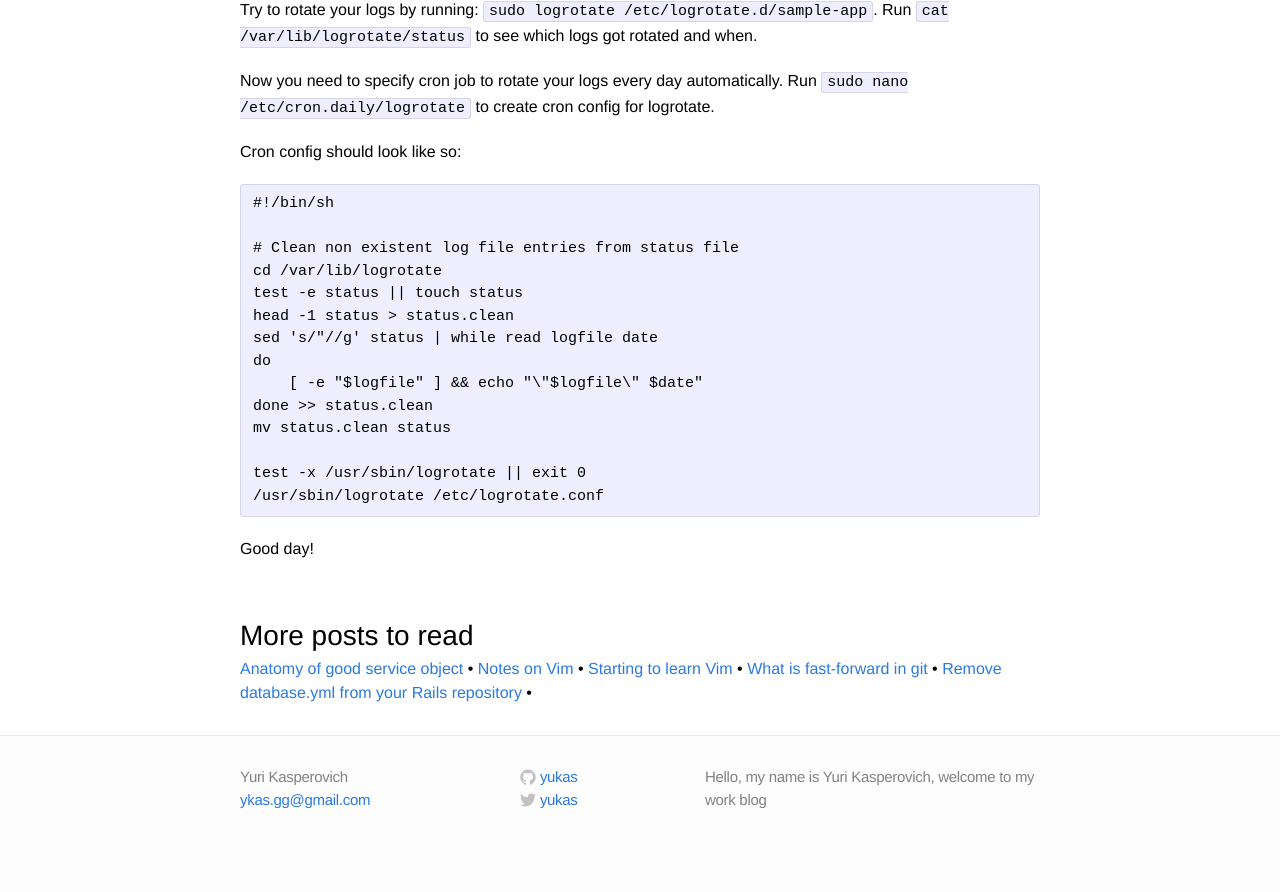
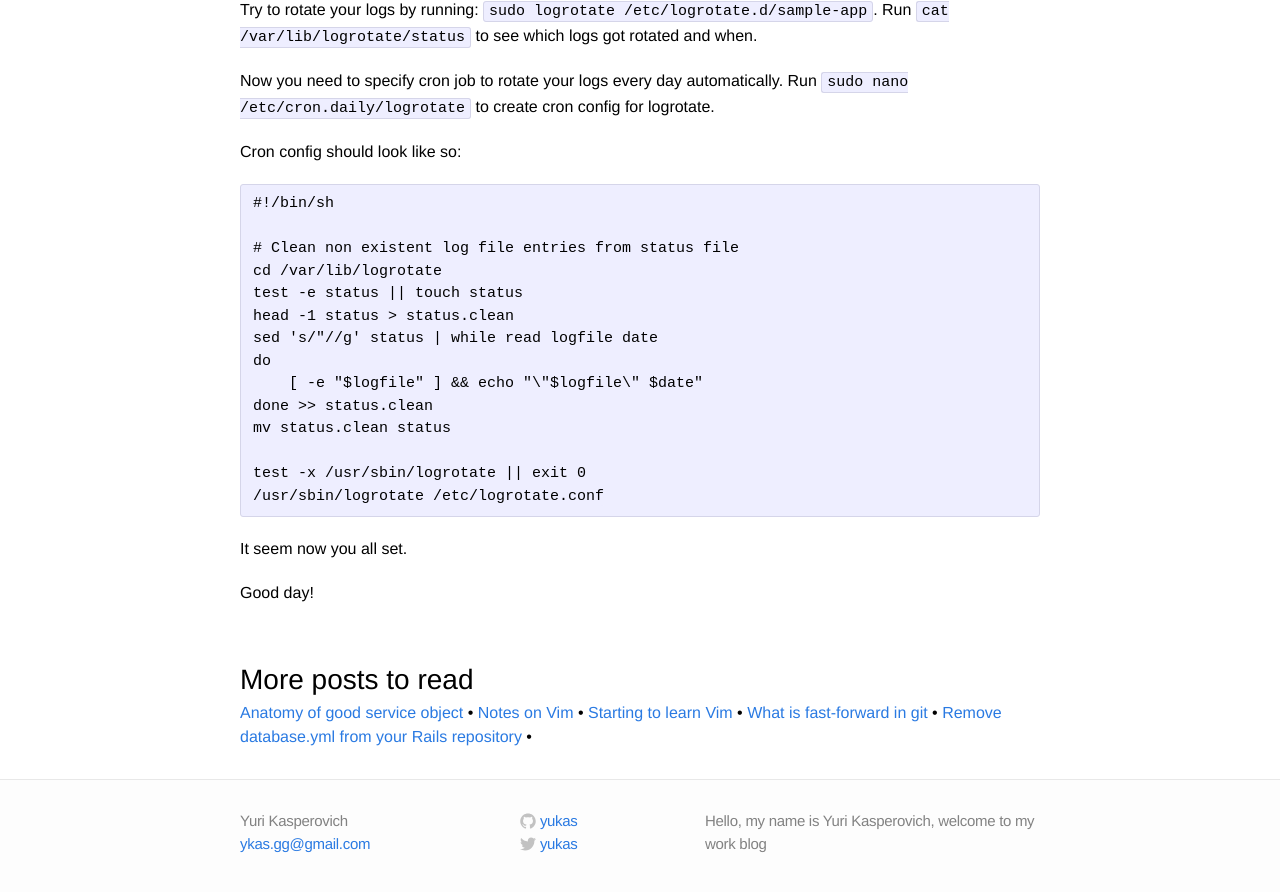
Before and after one commit to yukas/yukas.github.io, a Jekyll site: the page built from _posts/2015-11-05-how-to-rotate-rails-logs.markdown, in a window 1280 px wide and 900 px high, scrolled down 711 px. Shown: the top 892 px of the window. Built offline with Jekyll 4.4.1, drawn with Linux system fonts in a browser that asks for light colours; comment, search, counter and statistics services are not loaded; before the commit the page ends 1567 px from its top, so only the background shows below that.

Commit message:
Small correction

```diff
--- a/_posts/2015-11-05-how-to-rotate-rails-logs.markdown
+++ b/_posts/2015-11-05-how-to-rotate-rails-logs.markdown
@@ -55,4 +55,6 @@ test -x /usr/sbin/logrotate || exit 0
 /usr/sbin/logrotate /etc/logrotate.conf
 {% endhighlight %}
 
+It seem now you all set.
+
 Good day!
```
